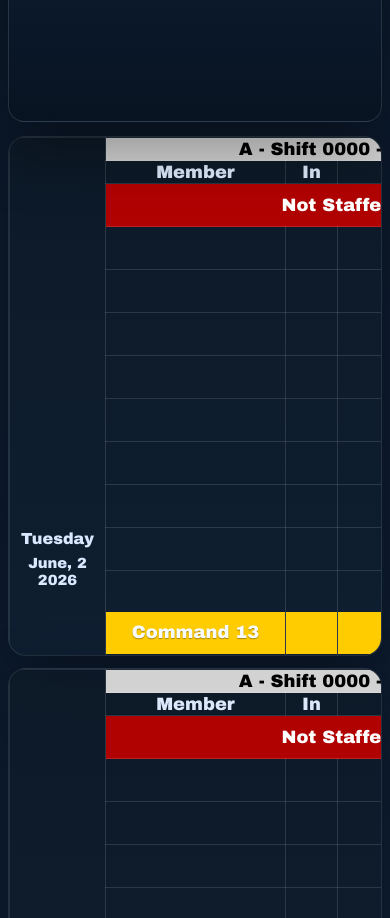
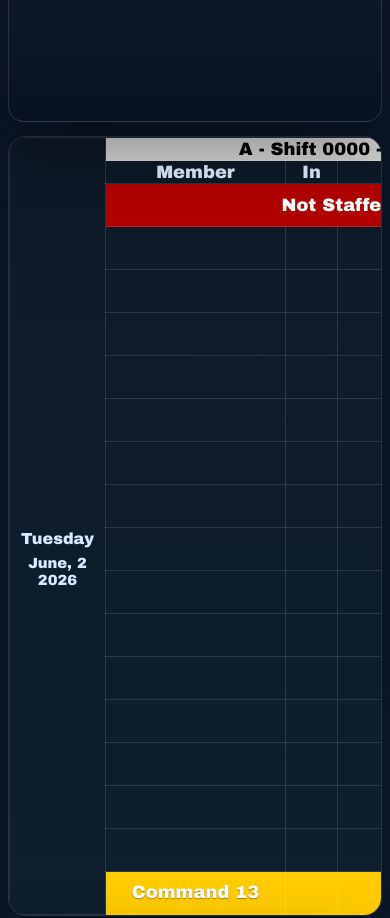
Before and after one commit to Codster26/Station13Board, a website: page index.html in a window 390 px wide. Shown: the part 1593-2511 px from the top of the page. Drawn offline with Linux system fonts and the light colour scheme; no server answers.

Commit message:
Update riding board layout

```diff
--- a/styles.css
+++ b/styles.css
@@ -1999,13 +1999,16 @@ body::before {
   }
 
   .board-calendar-stack .daily-calendar-card {
-    height: var(--board-calendar-day-height);
-    min-height: var(--board-calendar-day-height);
+    height: auto;
+    min-height: 0;
+    overflow-x: auto;
+    overflow-y: visible;
   }
 
   .board-calendar-stack .daily-calendar-wrap {
     overflow-x: auto;
-    overflow-y: auto;
+    overflow-y: visible;
+    height: auto;
   }
 
   .board-page .daily-calendar-table,
@@ -2013,14 +2016,12 @@ body::before {
     width: 1952px;
     min-width: 1952px;
     height: auto;
-    min-height: 100%;
+    min-height: 0;
     table-layout: fixed;
   }
 
   .board-page .dc-command-row td {
-    position: sticky;
-    bottom: 0;
-    z-index: 4;
+    position: static;
   }
 
   .board-page .dc-command-label {
```
Also changed, not shown: archived.html (+1 -1 lines), daily-crews.html (+1 -1 lines), manage.html (+1 -1 lines), staffing.html (+1 -1 lines), weekly.html (+1 -1 lines).
